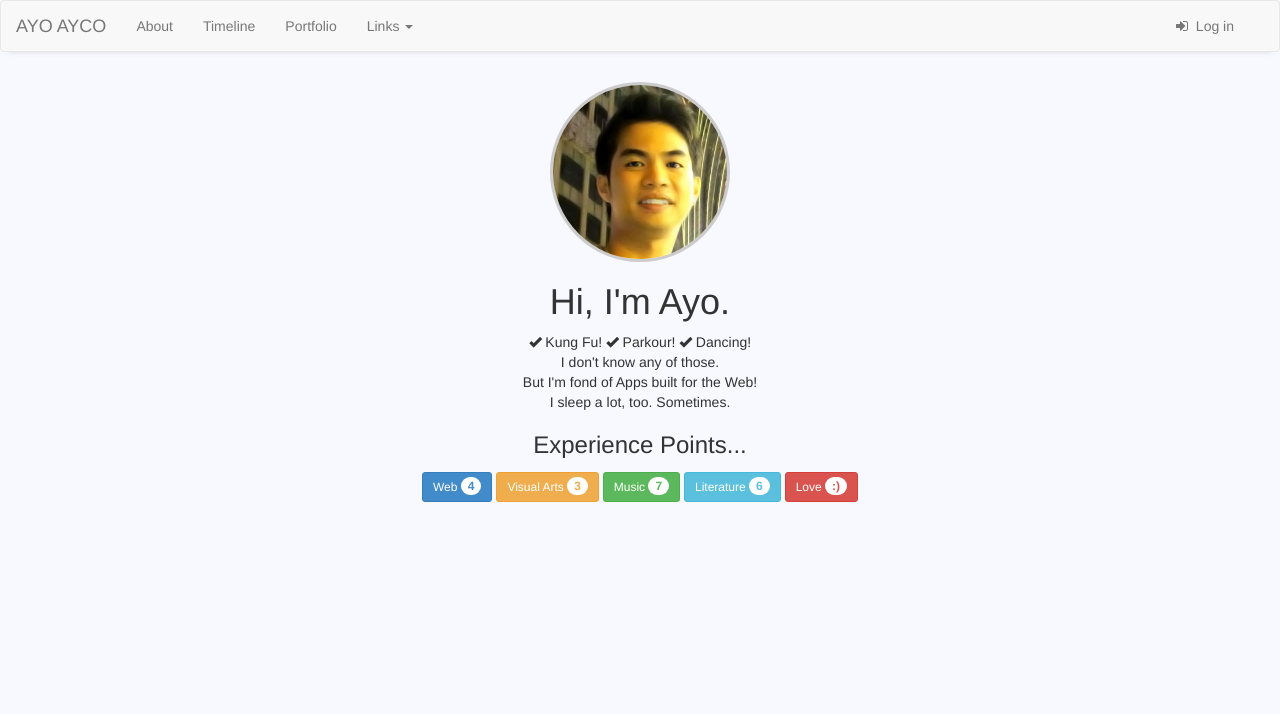
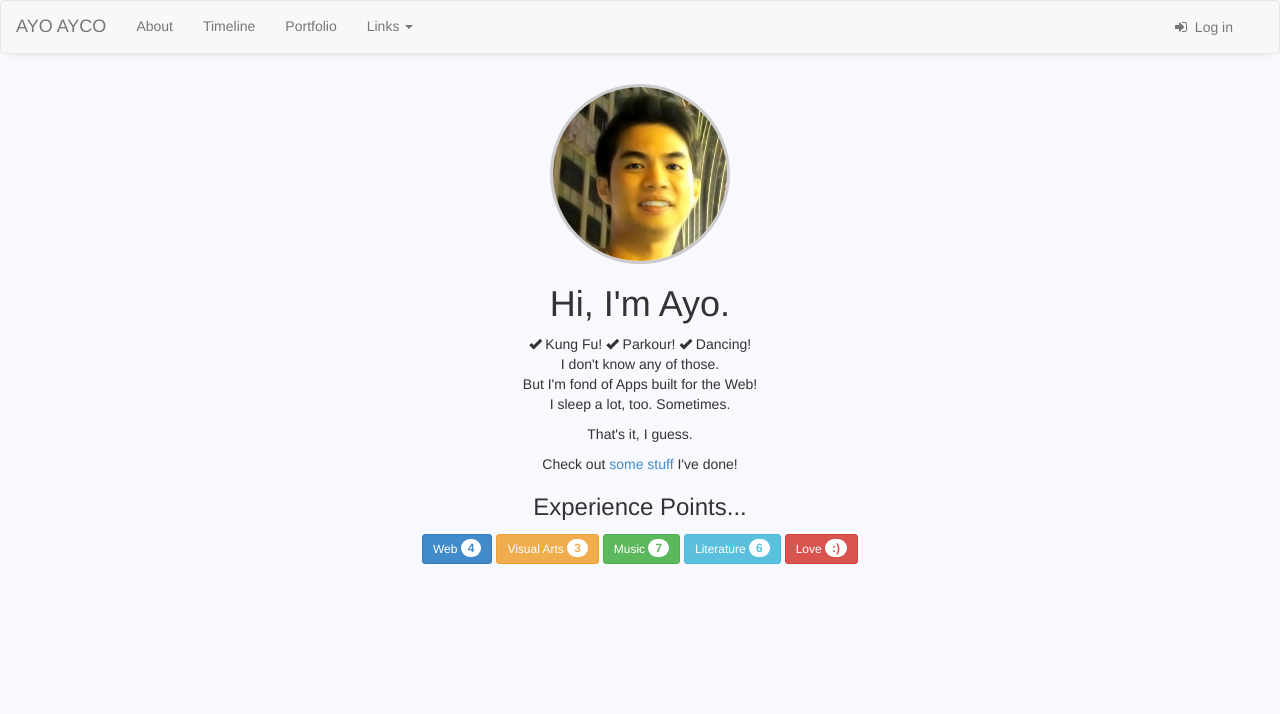
Before and after one commit to ayoayco/personal, a PHP site: page / in a window 1280 px wide. Shown: the top 714 px of the page. Run offline with PHP 8.4, Linux system fonts and the light colour scheme; some libraries are stand-ins or nearby versions.

Commit message:
some animations

```diff
--- a/header.php
+++ b/header.php
@@ -44,8 +44,8 @@ I sleep a lot, too. Sometimes.' property='og:description'/>
       $(document).ready(function(){
         $("#login-form").hide();
         $("#hide").click(function(){
-          $("#login-form").hide(1000);
-          $("#login-link").show(200);
+          $("#login-form").hide(200);
+          $("#login-link").show(1000);
         });
         $("#login-link").click(function(){
           $("#login-form").show(1000);
--- a/home.php
+++ b/home.php
@@ -27,8 +27,8 @@
         But I'm fond of Apps built for the Web!<br />
         I sleep a lot, too. Sometimes.
       </p>
-      <!--p>That's it, I guess.</p>
-      <p>Check out <a href="?id=portfolio" id="some-stuff" data-toggle="tooltip" data-placement="top" title="Projects I have completed">some stuff</a> I've done!</p-->
+      <p>That's it, I guess.</p>
+      <p>Check out <a href="?id=portfolio" id="some-stuff" data-toggle="tooltip" data-placement="top" title="Projects I have completed">some stuff</a> I've done!</p>
       <div id="home-btns" class="text-center">
         <h3 data-toggle="tooltip" data-placement="top" title='"Experience points are generally awarded for the completion of quests, overcoming obstacles and opponents, and for successful role-playing."'>Experience Points...</h3>
         <p>
--- a/navbar.php
+++ b/navbar.php
@@ -44,13 +44,13 @@
         </ul>
       <?php } else { ?>
         <ul class="nav navbar-nav navbar-right">
-          <li><a href="#" id="login-link"><i class="fa fa-sign-in"></i>&nbsp;&nbsp;Log in</a></li>
+          <li><a href="#" id="login-link" class="btn" role="button"><i class="fa fa-sign-in"></i>&nbsp;&nbsp;Log in</a></li>
         </ul>
         <form id="login-form" class="navbar-form navbar-right" method="post" action="?id=home">
           <div class="input-group">
-            <span class="input-group-btn"><a href="#" class="btn btn-danger" id="hide">x</a></span>
+            <span class="input-group-btn"><a href="#" class="btn btn-danger" id="hide"><i class="fa fa-times"></i></a></span>
             <input id="password" name="password" type="password" autofocus="autofocus" class="form-control" placeholder="Password..." required />
-            <span class="input-group-btn"><button type="submit" class="btn btn-default">Let's go!</button></span>
+            <span class="input-group-btn"><button type="submit" class="btn btn-primary"><i class="fa fa-sign-in"></i>&nbsp;&nbsp;Log in</button></span>
           </div>
         </form>
       <?php } ?>
```
